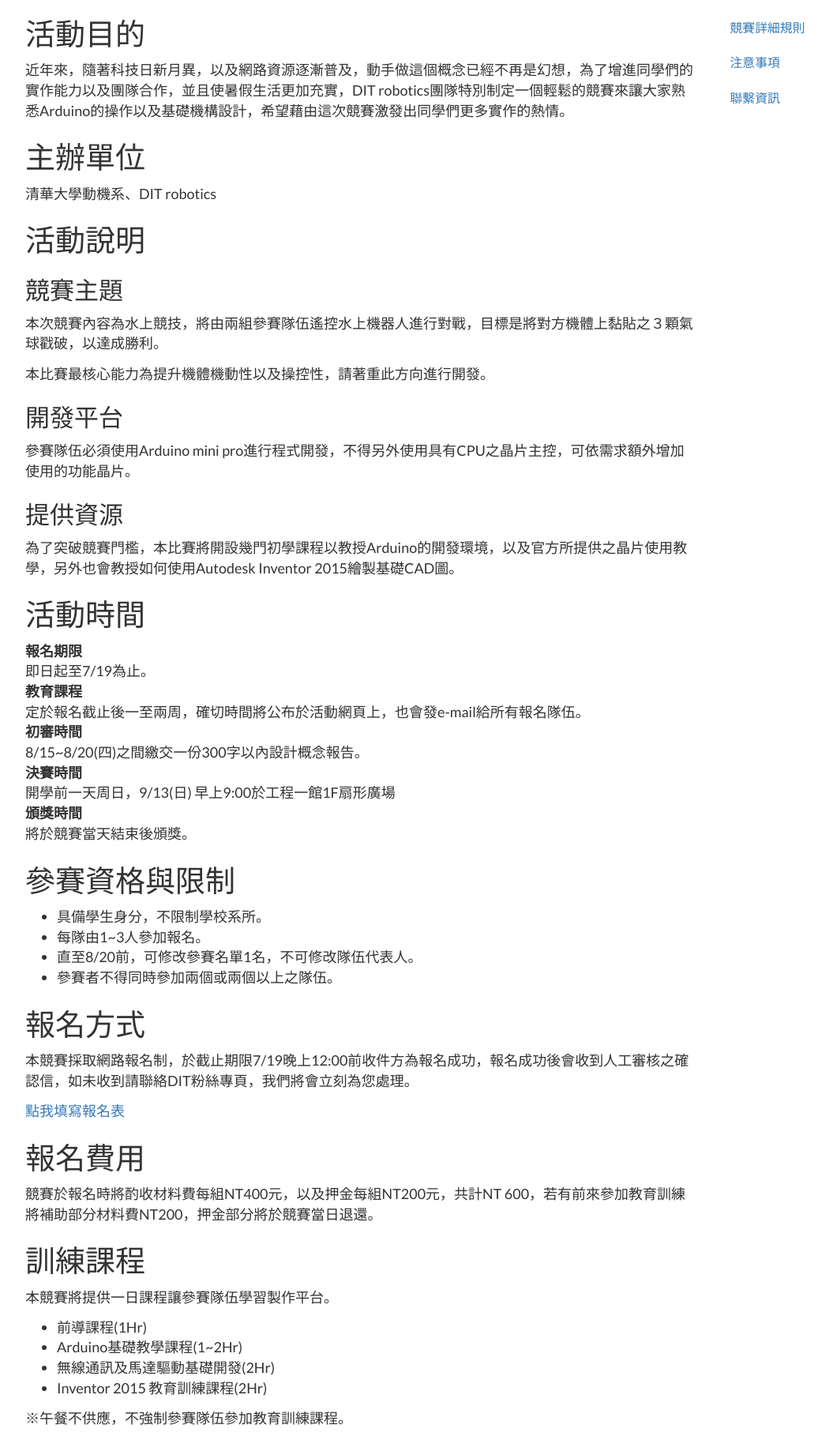
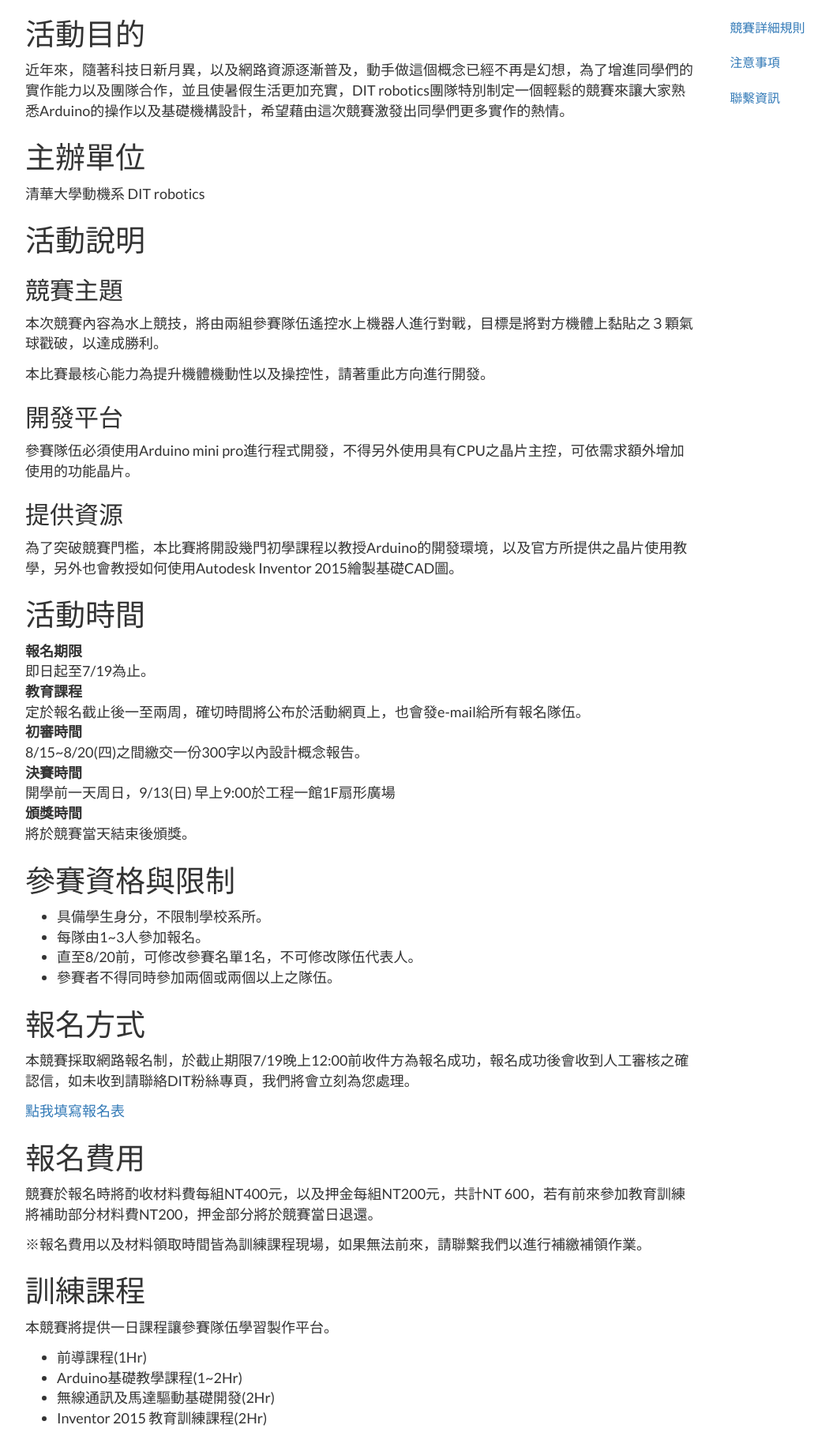
Before and after one commit to afg984/dit-robotics-site, a Django app: page /contest/ in a window 1280 px wide. Shown: the part 463-2286 px from the top of the page at 79% size, without its empty margins (38-1088 px from the left). Run offline with Django 3.2, Linux system fonts and the light colour scheme; the visitor is signed in with stand-in values (Sample User, id 1); parts of the project's set-up code (start-up, migrations or seed data) failed here and were passed over; some libraries are stand-ins or nearby versions; some web fonts are replaced.

Commit message:
增加報名費繳交期限
新增報名費繳交期限&材料領取期限~~

```diff
--- a/common/templates/87a.html
+++ b/common/templates/87a.html
@@ -20,7 +20,7 @@
 
 
 <h2 id="i3">主辦單位</h2>
-<p>清華大學動機系、DIT robotics</p>
+<p>清華大學動機系 DIT robotics</p>
 
 
 <!--h2 id="i4">協辦單位</h2>
@@ -59,6 +59,7 @@
 
 <h2 id="i9">報名費用</h2>
 <p>競賽於報名時將酌收材料費每組NT400元，以及押金每組NT200元，共計NT 600，若有前來參加教育訓練將補助部分材料費NT200，押金部分將於競賽當日退還。</p>
+<p>※報名費用以及材料領取時間皆為訓練課程現場，如果無法前來，請聯繫我們以進行補繳補領作業。</p>
 
 <h2 id="i10">訓練課程</h2>
 <p>本競賽將提供一日課程讓參賽隊伍學習製作平台。</p>
```
